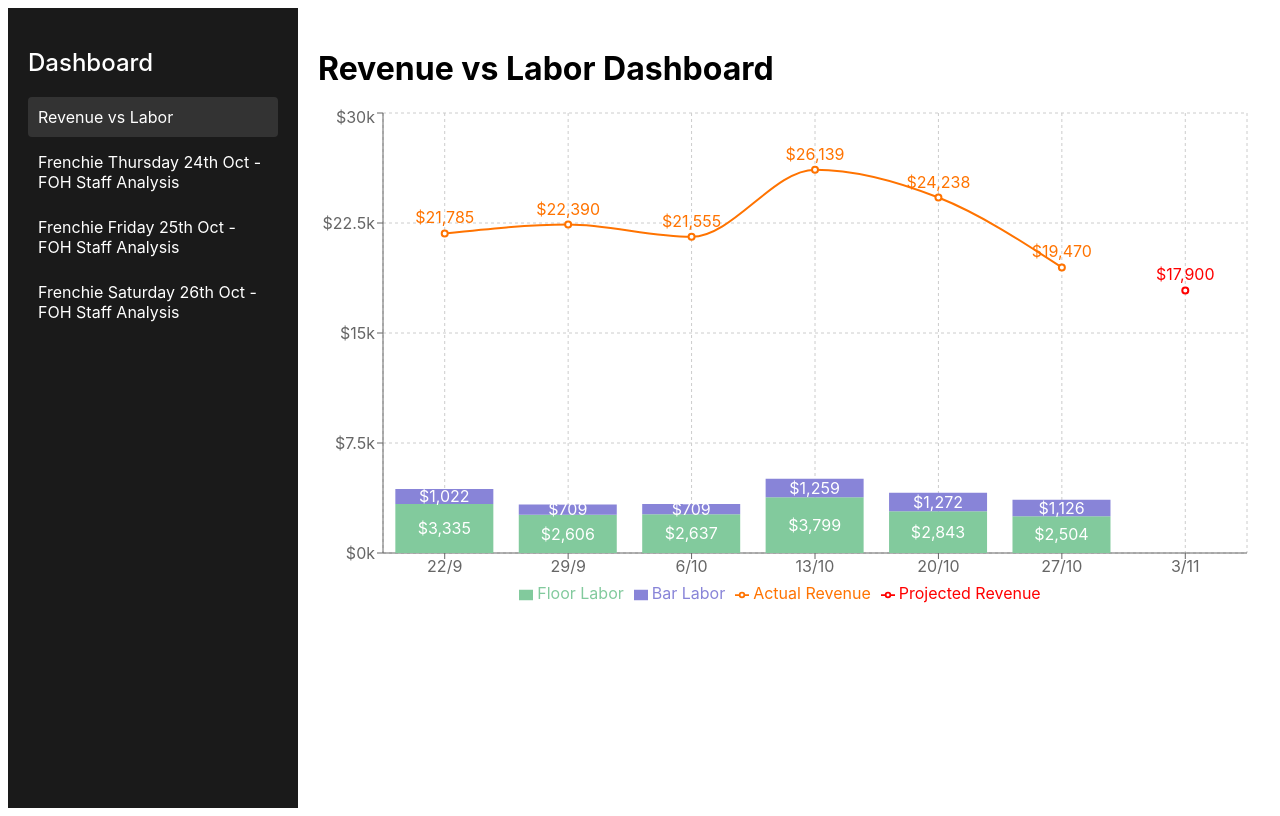
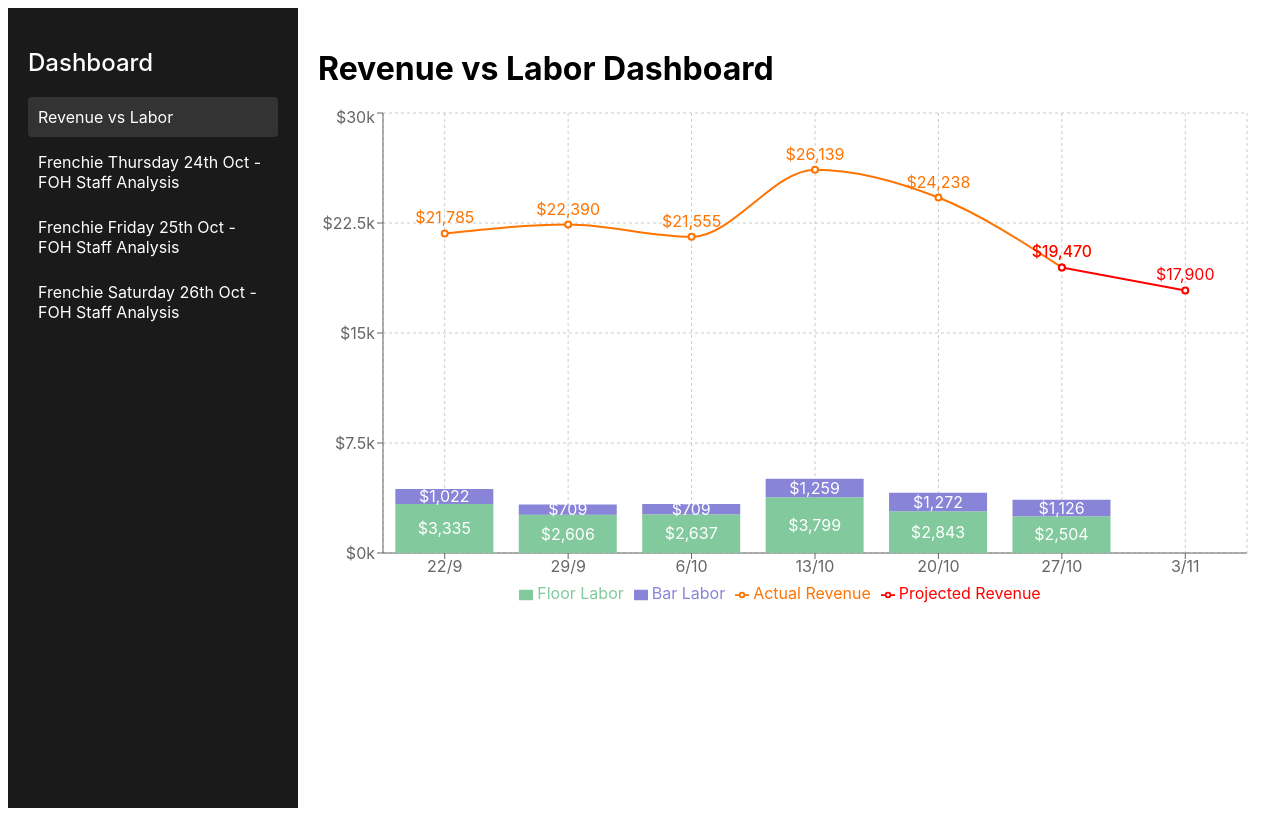
Before and after one commit to IsoBob1/labor-revenue-dashboard, a Next.js app: page / in a window 1280 px wide. Built offline with nearby package versions, Linux system fonts and the light colour scheme.

Commit message:
Update index.js

```diff
--- a/pages/index.js
+++ b/pages/index.js
@@ -8,8 +8,8 @@ const data = [
   { week: '6/10', barLabor: 709, floorLabor: 2637, revenue: 21555 },
   { week: '13/10', barLabor: 1259, floorLabor: 3799, revenue: 26139 },
   { week: '20/10', barLabor: 1272, floorLabor: 2843, revenue: 24238 },
-  { week: '27/10', barLabor: 1126, floorLabor: 2504, revenue: 19470 },
-  { week: '3/11', projectedRevenue: 17900 }
+  { week: '27/10', barLabor: 1126, floorLabor: 2504, revenue: 19470, projection: 19470 },
+  { week: '3/11', projection: 17900 }
 ];
 
 export default function Home() {
@@ -54,14 +54,14 @@ export default function Home() {
             </Line>
             <Line
               type="monotone"
-              dataKey="projectedRevenue"
+              dataKey="projection"
               name="Projected Revenue"
               stroke="#ff0000"
               strokeWidth={2}
               dot={{ strokeWidth: 2 }}
             >
               <LabelList
-                dataKey="projectedRevenue"
+                dataKey="projection"
                 position="top"
                 formatter={formatCurrency}
                 fill="#ff0000"
```
